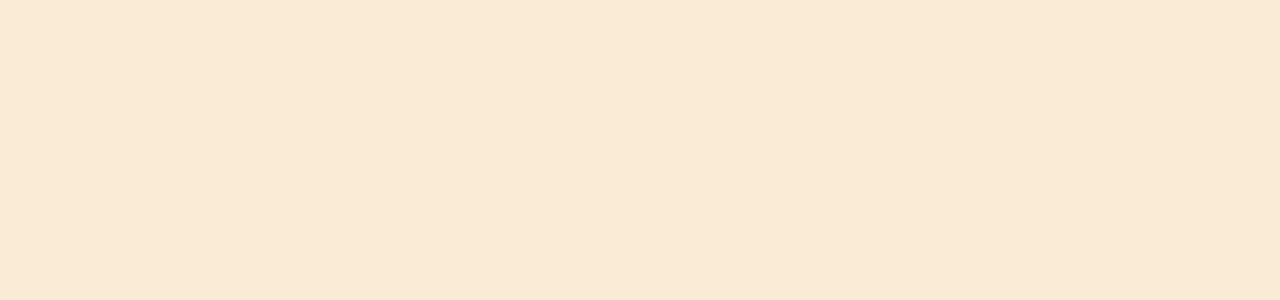
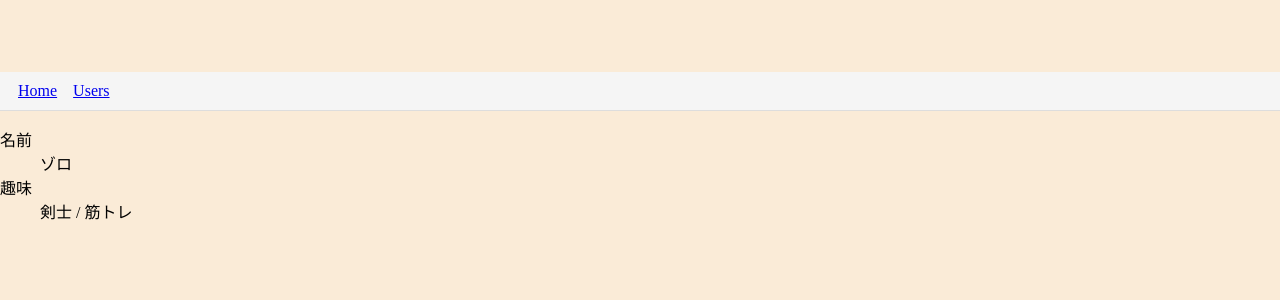
Before and after one commit to kingkazuma7/jakey_stepup_react17, a React (Create React App) app: page /userProfile in a window 1280 px wide. Shown: the top 300 px of the page. Built offline with nearby package versions, Linux system fonts and the light colour scheme.

Commit message:
57. オプショナルチェイニング 別ファイルでオブジェクトで型定義しているを呼び出し
<Hoge user={~~~} />こうできる

```diff
--- a/src/components/pages/Top.tsx
+++ b/src/components/pages/Top.tsx
@@ -28,6 +28,9 @@
   const onClickTextData = () => {
     history.push('./sampleText');
   };
+  const onClickUserProfile = () => {
+    history.push('./userProfile');
+  };
 
   return (
     <>
@@ -42,6 +45,12 @@
       <br />
       <br />
       <SecondaryButton children="テキスト" onClick={onClickTextData} />
+      <br />
+      <br />
+      <SecondaryButton
+        children="ユーザープロフィール"
+        onClick={onClickUserProfile}
+      />
     </>
   );
 };
--- a/src/components/router/Router2.tsx
+++ b/src/components/router/Router2.tsx
@@ -5,6 +5,14 @@
 import { HeaderOnly } from '../templates/HeaderOnly';
 import { FetchData } from '../sample/fetchData/FetchData';
 import { Text } from '../sample/Text/Text';
+import { UserProfile } from '../sample/UserProfile/UserProfile';
+import { User } from '../sample/types/user';
+
+const user: User = {
+  // 別ファイルでオブジェクトで型定義しているを呼び出し
+  name: 'ゾロ',
+  hobbies: ['剣士', '筋トレ'],
+};
 
 export const Router2 = () => {
   return (
@@ -31,6 +39,11 @@
               <Text color="red" fontSize="2rem" />
             </HeaderOnly>
           </Route>
+          <Route path="/userProfile">
+            <HeaderOnly>
+              <UserProfile user={user} />
+            </HeaderOnly>
+          </Route>
         </Switch>
       </BrowserRouter>
     </>
--- /dev/null
+++ b/src/components/sample/UserProfile/UserProfile.tsx
@@ -0,0 +1,22 @@
+import { VFC } from 'react';
+import { User } from '../types/user';
+
+type UserProfileProps = {
+  user: User; // exportで定義した型定義
+};
+
+export const UserProfile: VFC<UserProfileProps> = props => {
+  const { user } = props;
+  // console.log(user);
+
+  return (
+    <>
+      <dl>
+        <dt>名前</dt>
+        <dd>{user.name}</dd>
+        <dt>趣味</dt>
+        <dd>{user.hobbies?.join(' / ')}</dd>
+      </dl>
+    </>
+  );
+};
--- /dev/null
+++ b/src/components/sample/types/user.ts
@@ -0,0 +1,4 @@
+export type User = {
+  name: string;
+  hobbies?: Array<string>;
+};
```
